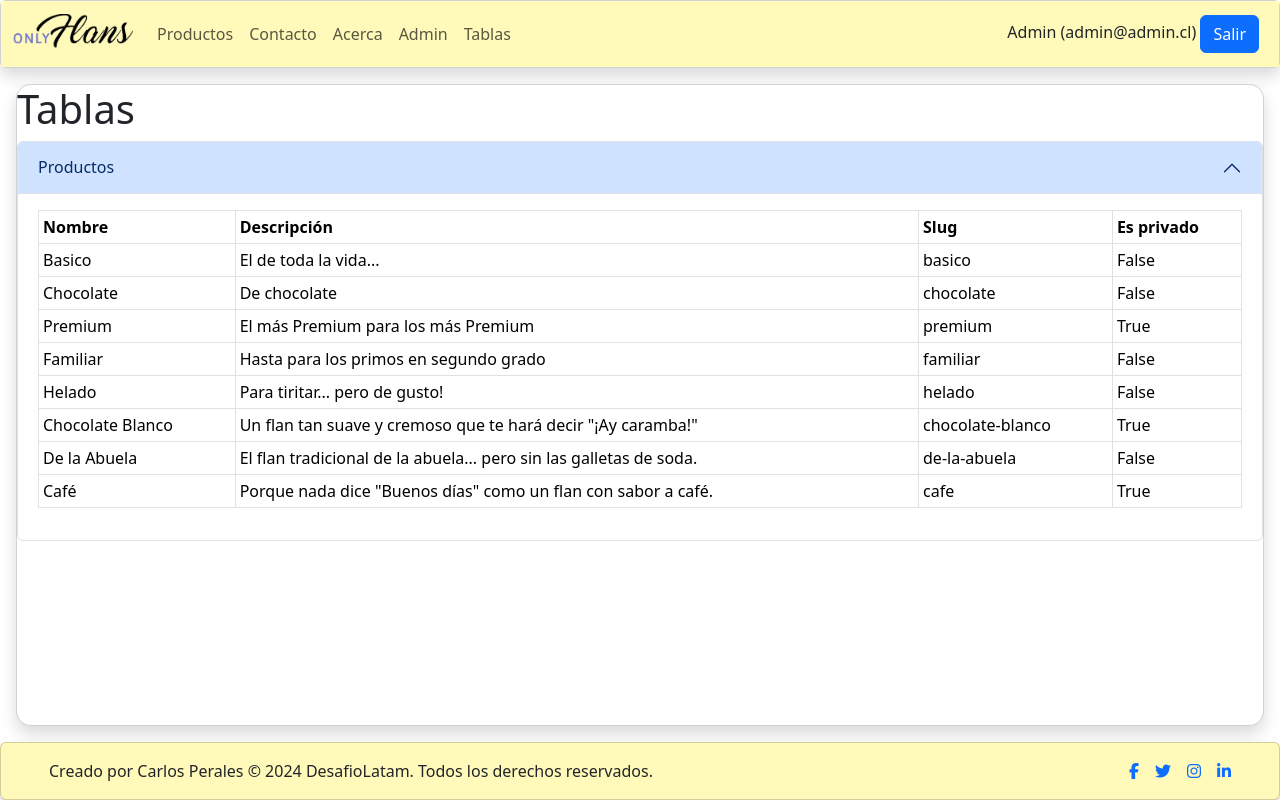
After one commit to carlosperalesa/onlyflans, a Django app: page /tables/ in a window 1280 px wide, after a click on "Productos". The commit adds this page. Run offline with Django 5.2, Linux system fonts and the light colour scheme; a user stored in the database is signed in; data comes from the database, SQL or seed files in the repository; some libraries are stand-ins or nearby versions.

Commit message:
autenticacion
se agrega la pagina tablas para hacer mas sencilla la vista de productos
se agrega la autenticacion para ver ciertos productos

```diff
--- a/-- SQLite.sql
+++ b/-- SQLite.sql
@@ -23,3 +23,5 @@ UPDATE onlyflans_djweb_product SET flan_uuid = '11656c31-65dc-482d-917b-2e81e7fc
 UPDATE onlyflans_djweb_product SET flan_uuid = 'cbd6d828-79da-4637-a881-5106d7313b84' WHERE nombre = 'Café';
 
 UPDATE onlyflans_djweb_product SET descripcion = 'Porque nada dice "Buenos días" como un flan con sabor a café.' WHERE nombre = 'Café';
+
+UPDATE onlyflans_djweb_product SET is_private = 1 WHERE slug IN ('cafe', 'chocolate-blanco', 'premium');
--- a/onlyflans_djweb/forms.py
+++ b/onlyflans_djweb/forms.py
@@ -1,7 +1,7 @@
 from django import forms
 from django.contrib.auth.forms import UserCreationForm
 from django.contrib.auth.models import User
-from .models import Contact
+from .models import Contact, Product
 
 
 class ContactForm(forms.ModelForm):
--- a/onlyflans_djweb/templates/header.html
+++ b/onlyflans_djweb/templates/header.html
@@ -23,7 +23,9 @@
                 <li class="nav-item ">
                     <a class="nav-link" href="/admin">Admin</a>
                 </li>
-
+                <li class="nav-item ">
+                    <a class="nav-link" href="/tables">Tablas</a>
+                </li>
             </ul>
         </div>
         <span>
--- /dev/null
+++ b/onlyflans_djweb/templates/tables.html
@@ -0,0 +1,40 @@
+{% extends 'index.html' %}
+{% load crispy_forms_tags %}
+
+{% block content %}
+<h1>Tablas</h1>
+
+<div class="accordion">
+    <div class="accordion-item">
+      <h2 class="accordion-header" id="headingProducts">
+        <button class="accordion-button collapsed" type="button" data-bs-toggle="collapse" data-bs-target="#collapseProducts" aria-expanded="false" aria-controls="collapseProducts">
+          Productos
+        </button>
+      </h2>
+      <div id="collapseProducts" class="accordion-collapse collapse" aria-labelledby="headingProducts" data-bs-parent="#accordionExample">
+        <div class="accordion-body">
+          <table class="table table-hover table-bordered table-sm ">
+            <thead>
+                <tr>
+                    <th>Nombre</th>
+                    <th>Descripción</th>
+                    <th>Slug</th>
+                    <th>Es privado</th>
+                </tr>
+            </thead>
+            <tbody>
+                {% for product in products %}
+                    <tr>
+                        <td>{{ product.nombre }}</td>
+                        <td>{{ product.descripcion }}</td>
+                        <td>{{ product.slug }}</td>
+                        <td>{{ product.is_private }}</td>
+                    </tr>
+                {% endfor %}
+            </tbody>
+        </table>
+        </div>
+      </div>
+    </div>
+  </div>
+{% endblock %}
--- a/onlyflans_djweb/urls.py
+++ b/onlyflans_djweb/urls.py
@@ -29,7 +29,7 @@ urlpatterns = [
     path('productos/', productos, name='productos'),
     path('register/', register, name='register'),
     path('salir/', salir, name='salir'),
-
+    path('tables/', tables, name='tables'),
 ]
 
 # handler404 = views.error_404
--- a/onlyflans_djweb/views.py
+++ b/onlyflans_djweb/views.py
@@ -1,11 +1,10 @@
 from django.shortcuts import render, redirect
 from onlyflans_djweb.forms import ContactForm, CustomUserCreationForm
-from onlyflans_djweb.models import Product
+from onlyflans_djweb.models import Product, User, Contact
 from django.contrib import messages
-from django.contrib.auth import logout
-from django.contrib.auth.decorators import login_required
+from django.contrib.auth import logout, login, authenticate
+from django.contrib.auth.decorators import login_required, permission_required
 from django.contrib.auth.forms import AuthenticationForm
-
 # Create your views here.
 
 
@@ -21,7 +20,6 @@ def header(request):
     return render(request, 'header.html')
 
 
-@login_required
 def productos(request):
     producto = Product.objects.all()
     return render(request, 'productos.html', {"productos": producto})
@@ -44,8 +42,7 @@ def contacto(request):
 
 
 def login(request):
-    form = AuthenticationForm()  # Crea una instancia del formulario
-    # Pasa el formulario al contexto
+    form = AuthenticationForm()
     return render(request, 'registration/login.html', {'form': form})
 
 
@@ -54,9 +51,12 @@ def register(request):
         form = CustomUserCreationForm(request.POST)
         if form.is_valid():
             form.save()
+            user = authenticate(
+                username=user_creation_form.cleaned_data['username'], password=form.cleaned_data['password1'])
+            login(request, user)
             messages.success(
                 request, 'Tu registro se ha completado con éxito. ¡Bienvenido a la comunidad!')
-            return redirect('index')  # Redirige a la URL con nombre 'index'
+            return redirect('login')
         else:
             messages.error(
                 request, 'Hubo un problema con tu registro. Por favor, intenta de nuevo.')
@@ -68,3 +68,9 @@ def register(request):
 def salir(request):
     logout(request)
     return redirect('/')
+
+
+@login_required
+def tables(request):
+    products = Product.objects.all()
+    return render(request, 'tables.html', {'products': products})
```
Also changed, not shown: onlyflans_djweb/templates/productos.html (+12 -2 lines), README.txt, db.sqlite3.
